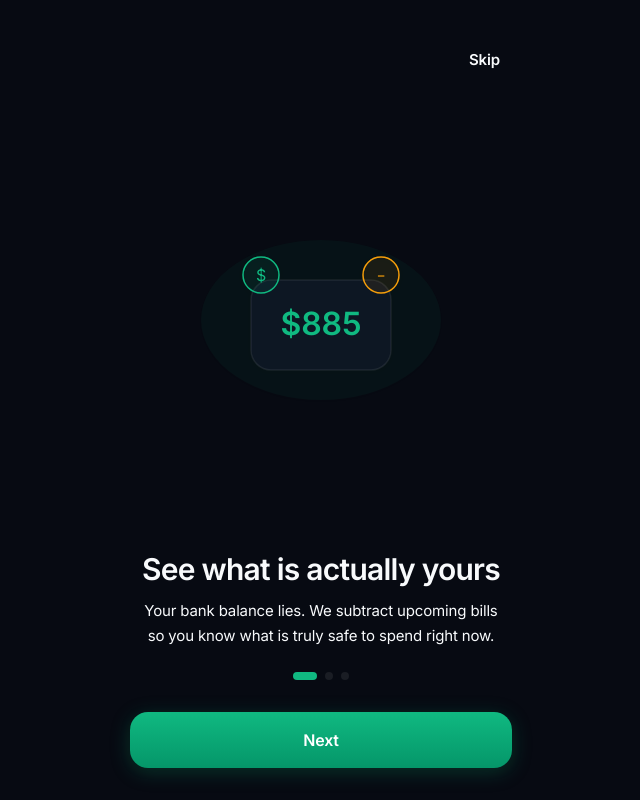
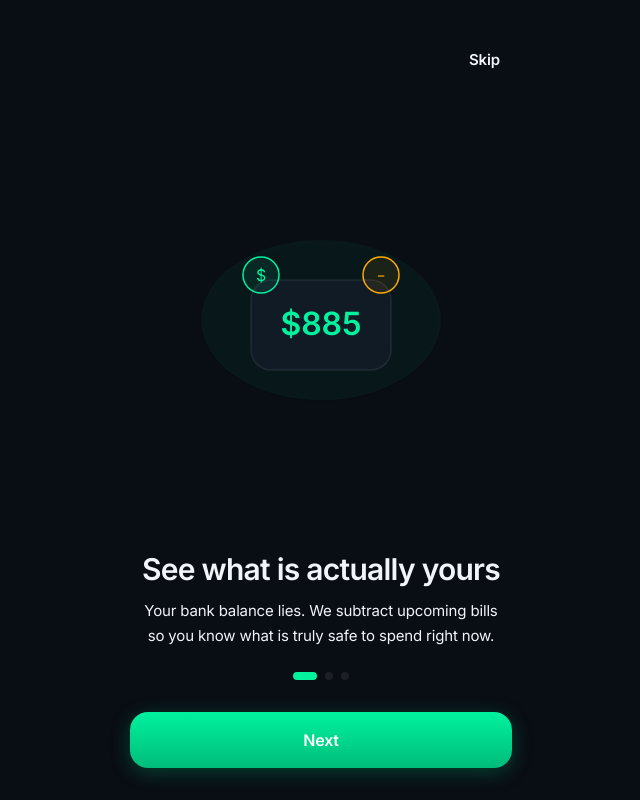
Before and after one commit to Jayharwani/safespend, a React (Vite) app: page / in a window 1280 px wide. Shown: the whole page, without its empty margins (319-959 px from the left). Built offline with nearby package versions, Linux system fonts and the light colour scheme.

Commit message:
design: implement Antigravity custom Glassmorphic Skeuomorphism design system

```diff
--- a/src/components/BalanceChart.tsx
+++ b/src/components/BalanceChart.tsx
@@ -7,9 +7,9 @@ interface BalanceChartProps {
 }
 
 const statusColors: Record<BudgetStatus, { line: string; deep: string }> = {
-  healthy: { line: "#10b981", deep: "#065f46" },
-  tight: { line: "#f59e0b", deep: "#b45309" },
-  over: { line: "#ef4444", deep: "#991b1b" },
+  healthy: { line: "#00f29f", deep: "#00bc7b" },
+  tight: { line: "#ffaa00", deep: "#d97706" },
+  over: { line: "#ff4560", deep: "#dc2626" },
 };
 
 export default function BalanceChart({ data, status }: BalanceChartProps) {
--- a/src/components/PaydayScreen.tsx
+++ b/src/components/PaydayScreen.tsx
@@ -20,7 +20,7 @@ export default function PaydayScreen({ safeToSpend, onDismiss }: PaydayScreenPro
       scalar: 0.95,
       ticks: 180,
       origin: { y: 0.4 },
-      colors: ["#3b5e8c", "#5e89c3", "#eef3f8", "#d68a47"],
+      colors: ["#00f29f", "#00bc7b", "#eef3f8", "#ffaa00"],
     });
   }, []);
 
--- a/src/components/TodayScreen.tsx
+++ b/src/components/TodayScreen.tsx
@@ -105,7 +105,7 @@ export default function TodayScreen({
             ) : (
               <div className="flex flex-col items-center py-2 relative z-[1]">
                 <div className="flex items-center gap-1.5 text-[12px] font-bold uppercase tracking-wider text-secondary">
-                  <Sparkles className="w-3.5 h-3.5" style={{ color: `var(--${projection.status})` }} />
+                  <Sparkles className="w-3.5 h-3.5" style={{ color: projection.status === "healthy" ? "var(--safe)" : `var(--${projection.status})` }} />
                   Safe to Spend
                 </div>
 
--- a/src/index.css
+++ b/src/index.css
@@ -4,25 +4,25 @@
   --font: "Plus Jakarta Sans", "Inter", -apple-system, BlinkMacSystemFont, "SF Pro Text", system-ui, sans-serif;
   --font-sans: var(--font);
 
-  /* Spatial Dark Mode Color Architecture */
-  --canvas: #070a12;         /* Deep cinematic dark void */
-  --surface: rgba(18, 27, 43, 0.65); /* Frosted dark glass sheet */
-  --surface-raised: rgba(25, 38, 60, 0.8);
+  /* Antigravity Glassmorphic Skeuomorphism Palette */
+  --canvas: #090d14;         /* Midnight deep space void */
+  --surface: rgba(22, 29, 45, 0.7); /* Frosted slate-indigo glass sheet */
+  --surface-raised: rgba(29, 39, 60, 0.85);
 
-  --brand: #10b981;          /* Safe Green by default */
-  --brand-deep: #065f46;
-  --brand-soft: rgba(16, 185, 129, 0.08);
+  --brand: #00f29f;          /* Luminous Safe Mint Green */
+  --brand-deep: #00bc7b;
+  --brand-soft: rgba(0, 242, 159, 0.08);
 
-  --safe: #10b981;           /* Neon Emerald */
-  --tight: #f59e0b;          /* Neon Amber Warning */
-  --over: #ef4444;           /* Neon Danger Crimson */
-  --safe-bg: rgba(16, 185, 129, 0.08);
-  --tight-bg: rgba(245, 158, 11, 0.08);
-  --over-bg: rgba(239, 68, 68, 0.08);
+  --safe: #00f29f;           /* Safe Mint */
+  --tight: #ffaa00;          /* Alert Gold */
+  --over: #ff4560;           /* Danger Crimson */
+  --safe-bg: rgba(0, 242, 159, 0.08);
+  --tight-bg: rgba(255, 170, 0, 0.08);
+  --over-bg: rgba(255, 69, 96, 0.08);
 
-  --ink: #f8fafc;            /* Crisp slate white */
+  --ink: #f1f5f9;            /* Crisp slate white */
   --ink-soft: #94a3b8;       /* Medium slate gray */
-  --ink-faint: #475569;      /* Muted placeholder slate */
+  --ink-faint: #475569;      /* Deep graphite */
 
   --hairline: rgba(255, 255, 255, 0.08); /* 1px white border at 8% opacity */
 
@@ -31,7 +31,7 @@
   --shadow-md: 0 12px 28px rgba(0, 0, 0, 0.5);
   --shadow-lg: 0 24px 50px rgba(0, 0, 0, 0.7);
 
-  --hero-grad: linear-gradient(158deg, #111a2e 0%, #070a12 68%);
+  --hero-grad: linear-gradient(158deg, #111a2e 0%, #090d14 68%);
 
   --ease-out: cubic-bezier(0.16, 1, 0.3, 1);
   --ease-soft: cubic-bezier(0.25, 1, 0.5, 1);
@@ -58,7 +58,7 @@
   --safe-fg: var(--safe);
   --tight-fg: var(--tight);
   --over-fg: var(--over);
-  --focus-ring: rgba(16, 185, 129, 0.18);
+  --focus-ring: rgba(0, 242, 159, 0.18);
   --r-md: var(--r-button);
   --r-lg: var(--r-card);
   --r-xl: var(--r-sheet);
@@ -123,8 +123,8 @@ body {
 /* Glassmorphic Bento Cards */
 .bento-card, .rich-card {
   background: var(--surface);
-  backdrop-filter: blur(24px);
-  -webkit-backdrop-filter: blur(24px);
+  backdrop-filter: blur(28px);
+  -webkit-backdrop-filter: blur(28px);
   border-radius: var(--r-card);
   box-shadow: var(--shadow-sm);
   padding: 24px;
@@ -142,7 +142,7 @@ body {
 
 /* Glassmorphism Floating Dock */
 .tabbar-glass {
-  background: rgba(18, 27, 43, 0.65);
+  background: rgba(22, 29, 45, 0.7);
   backdrop-filter: saturate(190%) blur(24px);
   -webkit-backdrop-filter: saturate(190%) blur(24px);
   border: 1px solid var(--hairline);
@@ -175,19 +175,19 @@ button:active:not(:disabled) {
 }
 
 /* Glow classes for Odometer Hero number */
-.text-glow-safe {
+.text-glow-healthy {
   color: var(--safe);
-  text-shadow: 0 0 20px rgba(16, 185, 129, 0.45), 0 0 4px rgba(16, 185, 129, 0.2);
+  text-shadow: 0 0 24px rgba(0, 242, 159, 0.45), 0 0 4px rgba(0, 242, 159, 0.2);
 }
 
 .text-glow-tight {
   color: var(--tight);
-  text-shadow: 0 0 20px rgba(245, 158, 11, 0.45), 0 0 4px rgba(245, 158, 11, 0.2);
+  text-shadow: 0 0 24px rgba(255, 170, 0, 0.45), 0 0 4px rgba(255, 170, 0, 0.2);
 }
 
 .text-glow-over {
   color: var(--over);
-  text-shadow: 0 0 20px rgba(239, 68, 68, 0.45), 0 0 4px rgba(239, 68, 68, 0.2);
+  text-shadow: 0 0 24px rgba(255, 69, 96, 0.45), 0 0 4px rgba(255, 69, 96, 0.2);
 }
 
 /* Animations */
@@ -209,7 +209,7 @@ button:active:not(:disabled) {
   }
   50% {
     transform: scale(1.08);
-    filter: brightness(1.05) drop-shadow(0 0 8px rgba(16, 185, 129, 0.3));
+    filter: brightness(1.05) drop-shadow(0 0 8px rgba(0, 242, 159, 0.3));
   }
 }
 
@@ -415,9 +415,9 @@ button:active:not(:disabled) {
   left: -90px;
   animation: float-orb 22s var(--ease-soft) infinite;
 }
-.ambient-orb-1.status-healthy { background: rgba(16, 185, 129, 0.16); }
-.ambient-orb-1.status-tight { background: rgba(245, 158, 11, 0.14); }
-.ambient-orb-1.status-over { background: rgba(239, 68, 68, 0.16); }
+.ambient-orb-1.status-healthy { background: rgba(0, 242, 159, 0.16); }
+.ambient-orb-1.status-tight { background: rgba(255, 170, 0, 0.14); }
+.ambient-orb-1.status-over { background: rgba(255, 69, 96, 0.16); }
 
 .ambient-orb-2 {
   width: 280px;
@@ -439,9 +439,9 @@ button:active:not(:disabled) {
   animation: float-orb 24s var(--ease-soft) infinite;
   animation-delay: -10s;
 }
-.ambient-orb-3.status-healthy { background: rgba(16, 185, 129, 0.1); }
-.ambient-orb-3.status-tight { background: rgba(245, 158, 11, 0.08); }
-.ambient-orb-3.status-over { background: rgba(239, 68, 68, 0.1); }
+.ambient-orb-3.status-healthy { background: rgba(0, 242, 159, 0.1); }
+.ambient-orb-3.status-tight { background: rgba(255, 170, 0, 0.08); }
+.ambient-orb-3.status-over { background: rgba(255, 69, 96, 0.1); }
 
 /* Hero Budget Panel */
 .hero-panel {
@@ -470,18 +470,18 @@ button:active:not(:disabled) {
 }
 
 .hero-panel--healthy {
-  box-shadow: var(--shadow-md), 0 8px 30px rgba(16, 185, 129, 0.08);
-  border-color: rgba(16, 185, 129, 0.15);
+  box-shadow: var(--shadow-md), 0 8px 30px rgba(0, 242, 159, 0.08);
+  border-color: rgba(0, 242, 159, 0.15);
 }
 
 .hero-panel--tight {
-  box-shadow: var(--shadow-md), 0 8px 30px rgba(245, 158, 11, 0.06);
-  border-color: rgba(245, 158, 11, 0.15);
+  box-shadow: var(--shadow-md), 0 8px 30px rgba(255, 170, 0, 0.06);
+  border-color: rgba(255, 170, 0, 0.15);
 }
 
 .hero-panel--over {
-  box-shadow: var(--shadow-md), 0 8px 30px rgba(239, 68, 68, 0.06);
-  border-color: rgba(239, 68, 68, 0.15);
+  box-shadow: var(--shadow-md), 0 8px 30px rgba(255, 69, 96, 0.06);
+  border-color: rgba(255, 69, 96, 0.15);
 }
 
 .chip-ico {
@@ -502,7 +502,7 @@ li:hover .chip-ico {
   transform: scale(1.08) rotate(3deg);
   background: var(--brand-soft);
   color: var(--brand);
-  border-color: rgba(16, 185, 129, 0.2);
+  border-color: rgba(0, 242, 159, 0.2);
 }
 
 /* Premium tactile buttons */
@@ -511,12 +511,12 @@ li:hover .chip-ico {
   height: 56px;
   border: none;
   border-radius: var(--r-button);
-  background: linear-gradient(180deg, #10b981 0%, #059669 100%);
+  background: linear-gradient(180deg, #00f29f 0%, #00bc7b 100%);
   color: #ffffff;
   font-size: 16px;
   font-weight: 700;
   letter-spacing: -0.2px;
-  box-shadow: 0 4px 20px rgba(16, 185, 129, 0.25), var(--shadow-sm);
+  box-shadow: 0 4px 20px rgba(0, 242, 159, 0.25), var(--shadow-sm);
   display: flex;
   align-items: center;
   justify-content: center;
@@ -527,12 +527,12 @@ li:hover .chip-ico {
 
 .btn-primary:hover {
   filter: brightness(1.06);
-  box-shadow: 0 6px 24px rgba(16, 185, 129, 0.35), var(--shadow-md);
+  box-shadow: 0 6px 24px rgba(0, 242, 159, 0.35), var(--shadow-md);
 }
 
 .btn-primary:active {
   transform: scale(0.96);
-  box-shadow: 0 2px 6px rgba(16, 185, 129, 0.15), var(--shadow-sm);
+  box-shadow: 0 2px 6px rgba(0, 242, 159, 0.15), var(--shadow-sm);
 }
 
 /* Soft Form Control Styles */
```
